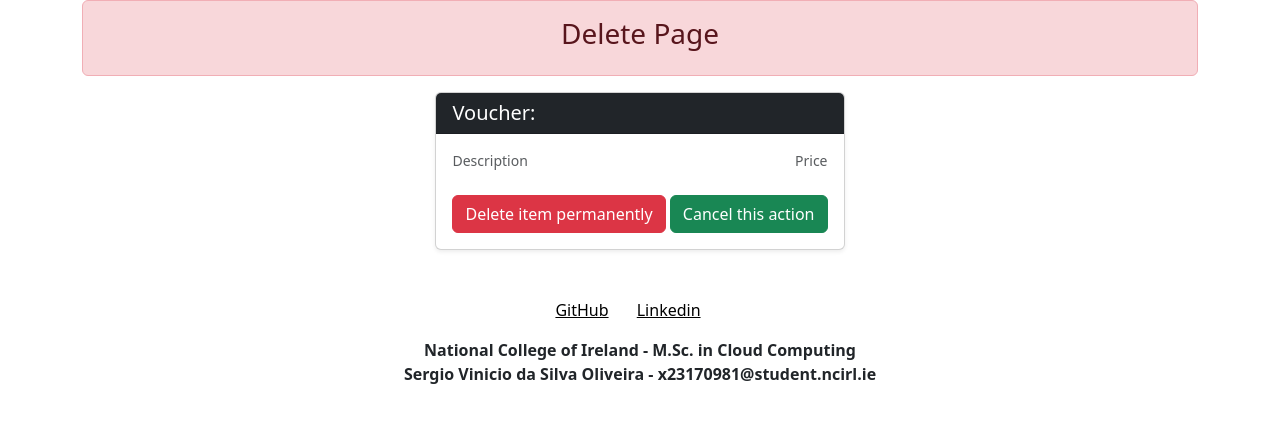
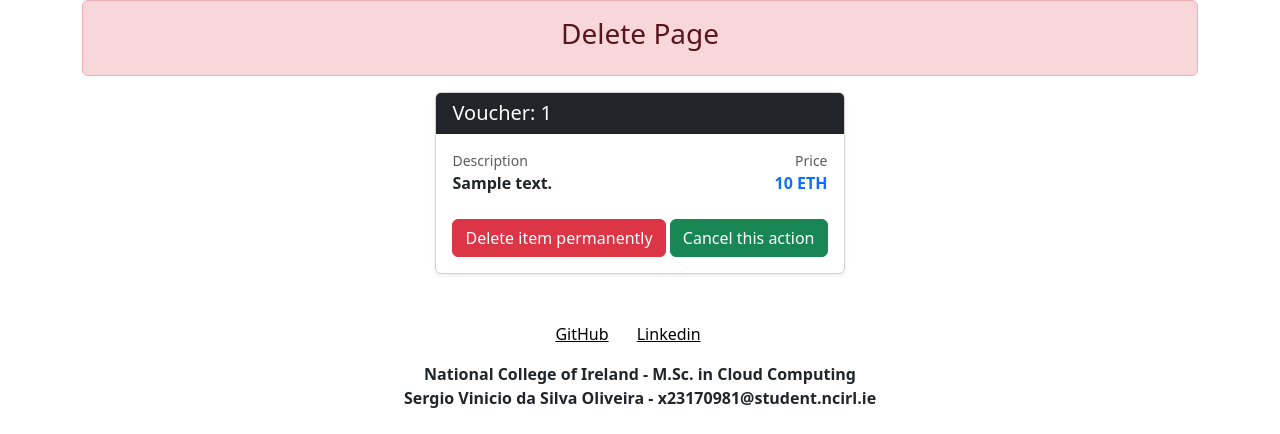
Before and after one commit to sergio-oliveira-br/safetrade_admin_service, a Django app: template vouchers/templates/core/delete_voucher.html in a window 1280 px wide. Shown: the part 56-490 px from the top of the page. Run offline with Django 5.2, Linux system fonts and the light colour scheme; the template is opened without the code that fills it: most values are stand-ins (such as "Sample title", 1, 10 or a date in 2020).

Commit message:
Update _voucher_delete_card.html
act:
-> attributes added

```diff
--- a/vouchers/templates/core/_voucher_delete_card.html
+++ b/vouchers/templates/core/_voucher_delete_card.html
@@ -6,18 +6,18 @@
         <div class="col-auto">
             <div class="card shadow-sm">
                 <div class="card-header bg-dark text-white">
-                    <h5 class="mb-0">Voucher:</h5>
+                    <h5 class="mb-0">Voucher: {{ voucher.voucher_id }}</h5>
                 </div>
 
                 <div class="card-body">
                     <div class="row mb-4">
                         <div class="col-6">
                             <small class="text-muted d-block">Description</small>
-                            <strong></strong>
+                            <strong>{{ voucher.voucher_description }}</strong>
                         </div>
                         <div class="col-6 text-end">
                             <small class="text-muted d-block">Price</small>
-                            <strong class="text-primary"></strong>
+                            <strong class="text-primary">{{ voucher.voucher_price }} ETH</strong>
                         </div>
                     </div>
                     <button class="btn btn-danger">Delete item permanently</button>
```
